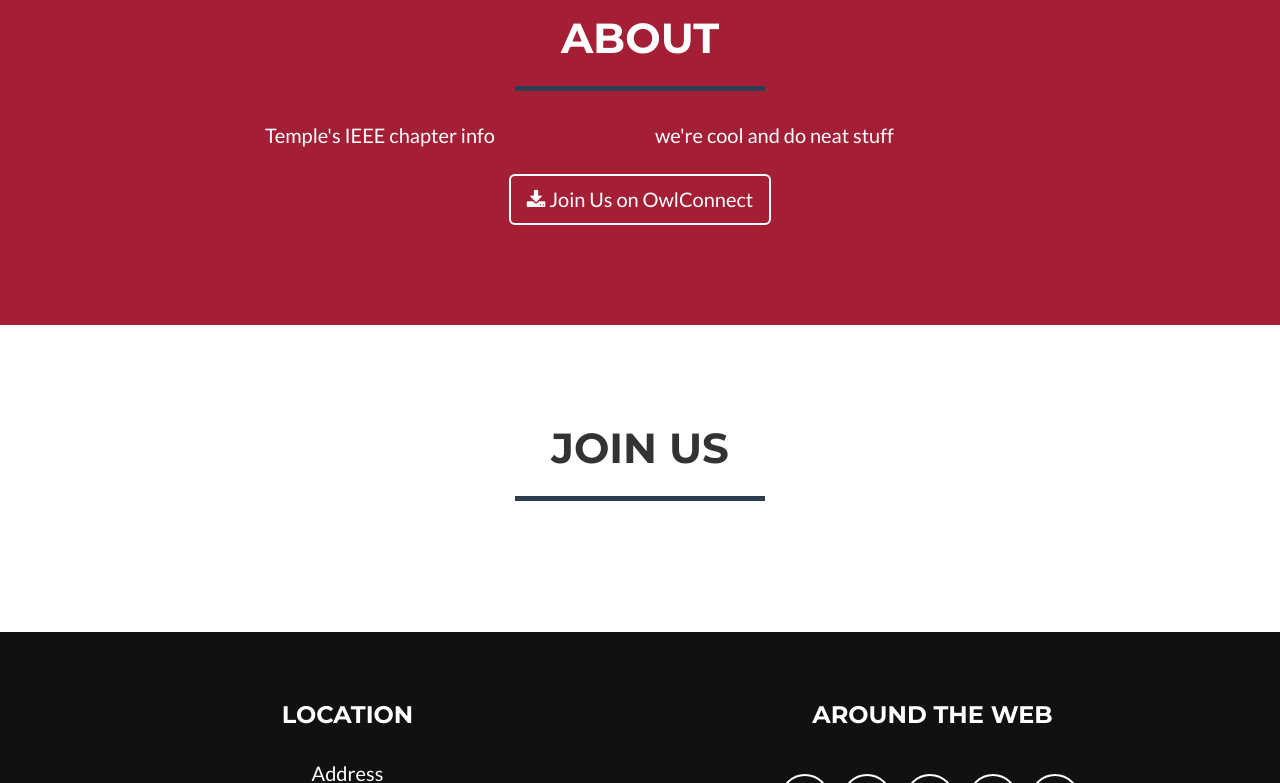
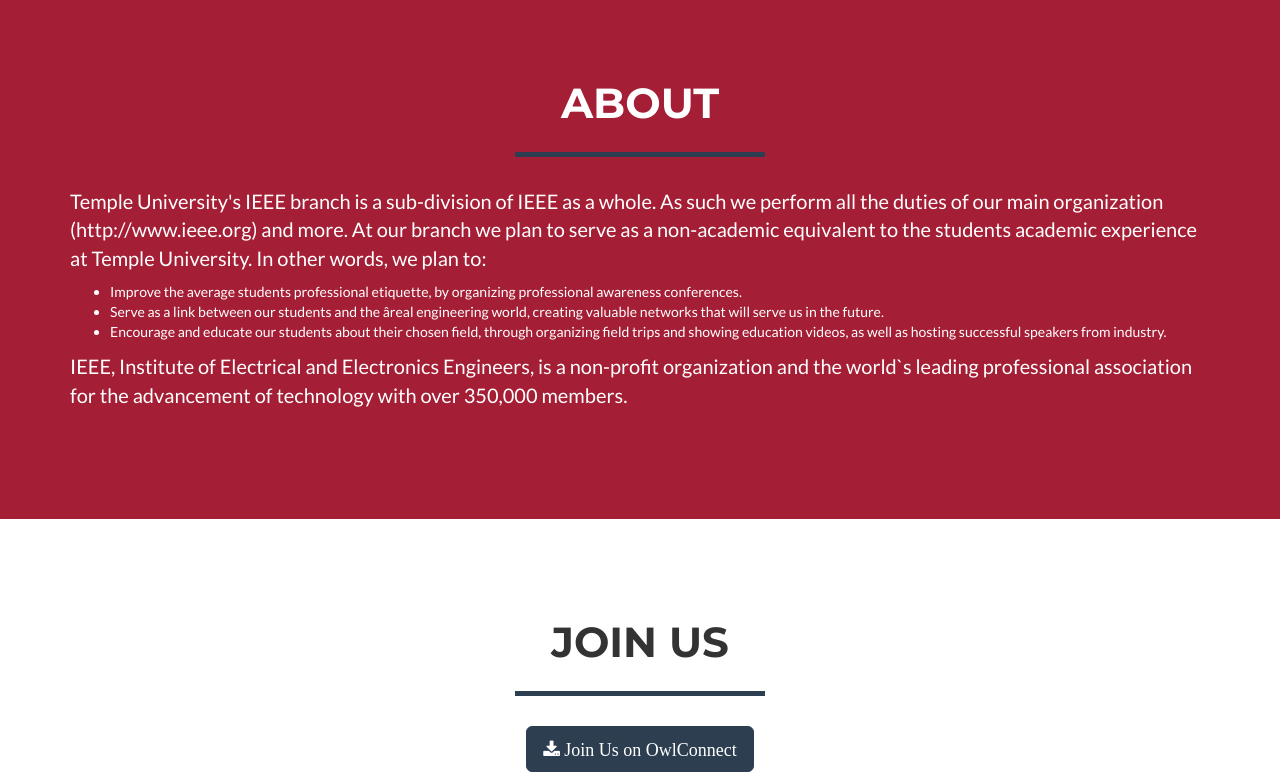
Before and after one commit to TUIEEE/tuieee.github.io, a website: page index.html in a window 1280 px wide. Shown: the part 1910-2693 px from the top of the page. Drawn offline with nearby package versions, Linux system fonts and the light colour scheme.

Commit message:
changed index.html

```diff
--- a/index.html
+++ b/index.html
@@ -59,6 +59,8 @@
                     <li class="page-scroll">
                         <a href="#contact">Contact</a>
                     </li>
+                    <li>
+                    </li>
                 </ul>
             </div>
             <!-- /.navbar-collapse -->
@@ -76,6 +78,11 @@
                         <span class="name">Temple University IEEE</span>
                         <hr class="star-primary">
                         <span class="skills">We are the Temple University chapter of IEEE - The world's largest technical professional organization dedicated to advancing technology for the benefit of humanity.</span>
+                        <div class="col-lg-8 col-lg-offset-2 text-center">
+                            <a href="#" class="btn btn-lg btn-outline">
+                                <i class="fa fa-download"></i> Join Us on OwlConnect
+                            </a>
+                        </div>
                     </div>
                 </div>
             </div>
@@ -166,17 +173,19 @@
                 </div>
             </div>
             <div class="row">
-                <div class="col-lg-4 col-lg-offset-2">
+                <!-- <div class="col-lg-4 col-lg-offset-2">
                     <p>Temple's IEEE chapter info</p>
+                </div> -->
+                <div class="col-lg-12">
+                    <p>Temple University's IEEE branch is a sub-division of IEEE as a whole. As such we perform all the duties of our main organization (http://www.ieee.org) and more. At our branch we plan to serve as a non-academic equivalent to the students academic experience at Temple University. In other words, we plan to:</p>
+                      <ul>
+                        <li>Improve the average students professional etiquette, by organizing professional awareness conferences.</li>
+                        <li>Serve as a link between our students and the âreal engineering world, creating valuable networks that will serve us in the future.</li>
+                        <li>Encourage and educate our students about their chosen field, through organizing field trips and showing education videos, as well as hosting successful speakers from industry.</li>
+                      </ul>
+                    <p>IEEE, Institute of Electrical and Electronics Engineers, is a non-profit organization and the world`s leading professional association for the advancement of technology with over 350,000 members.</p>
                 </div>
-                <div class="col-lg-4">
-                    <p>we're cool and do neat stuff</p>
-                </div>
-                <div class="col-lg-8 col-lg-offset-2 text-center">
-                    <a href="#" class="btn btn-lg btn-outline">
-                        <i class="fa fa-download"></i> Join Us on OwlConnect
-                    </a>
-                </div>
+
             </div>
         </div>
     </section>
@@ -188,6 +197,11 @@
                 <div class="col-lg-12 text-center">
                     <h2>Join Us</h2>
                     <hr class="star-primary">
+                </div>
+                <div class="col-lg-8 col-lg-offset-2 text-center">
+                    <a href="#" class="btn btn-lg btn-primary">
+                        <i class="fa fa-download"> Join Us on OwlConnect</i>
+                    </a>
                 </div>
             </div>
             <div class="row">
@@ -243,7 +257,7 @@
                 <div class="row">
                     <div class="footer-col col-md-6">
                         <h3>Location</h3>
-                        <p>Address
+                        <p>Temple Engineering Building, 7th Floor
                             <br>Philadelphia, PA, 19122</p>
                     </div>
                     <div class="footer-col col-md-6">
@@ -253,16 +267,13 @@
                                 <a href="#" class="btn-social btn-outline"><i class="fa fa-fw fa-facebook"></i></a>
                             </li>
                             <li>
-                                <a href="#" class="btn-social btn-outline"><i class="fa fa-fw fa-google-plus"></i></a>
-                            </li>
-                            <li>
                                 <a href="#" class="btn-social btn-outline"><i class="fa fa-fw fa-twitter"></i></a>
                             </li>
                             <li>
-                                <a href="#" class="btn-social btn-outline"><i class="fa fa-fw fa-linkedin"></i></a>
+                                <a href="#" class="btn-social btn-outline"><i class="fa fa-fw fa-instagram"></i></a>
                             </li>
                             <li>
-                                <a href="#" class="btn-social btn-outline"><i class="fa fa-fw fa-dribbble"></i></a>
+                                <a href="#" class="btn-social btn-outline"><i class="fa fa-fw fa-github"></i></a>
                             </li>
                         </ul>
                     </div>
```
